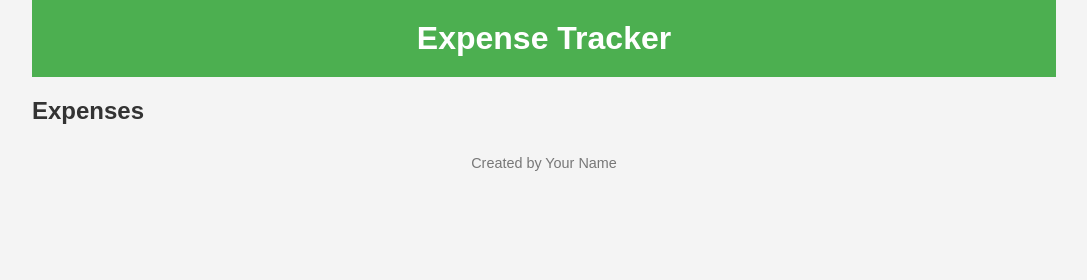
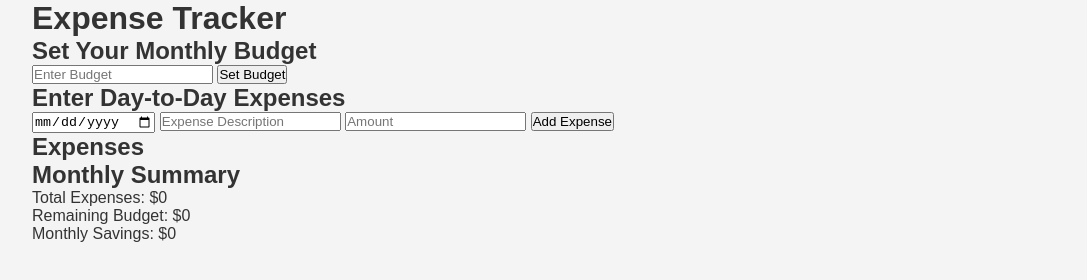
Before and after one commit to Jeysuriya22/aws_project, a website: page public/index.html in a window 1280 px wide. Shown: the whole page, without its empty margins (96-1183 px from the left). Drawn offline with Linux system fonts and the light colour scheme; no server answers.

Commit message:
Update index.html

```diff
--- a/public/index.html
+++ b/public/index.html
@@ -7,19 +7,37 @@
     <link rel="stylesheet" href="styles.css">
 </head>
 <body>
+
     <div class="container">
-        <header>
-            <h1>Expense Tracker</h1>
-        </header>
+        <h1>Expense Tracker</h1>
 
-        <section>
-            <h2>Expenses</h2>
-            <ul id="expense-list"></ul>
-        </section>
+        <!-- Monthly Budget Section -->
+        <div class="budget-section">
+            <h2>Set Your Monthly Budget</h2>
+            <input type="number" id="monthly-budget" placeholder="Enter Budget" />
+            <button onclick="setBudget()">Set Budget</button>
+        </div>
 
-        <footer>
-            <p>Created by Your Name</p>
-        </footer>
+        <!-- Day-to-Day Expense Form -->
+        <div class="expense-form">
+            <h2>Enter Day-to-Day Expenses</h2>
+            <input type="date" id="expense-date" placeholder="Select Date">
+            <input type="text" id="expense-description" placeholder="Expense Description">
+            <input type="number" id="expense-amount" placeholder="Amount">
+            <button onclick="addExpense()">Add Expense</button>
+        </div>
+
+        <!-- Expense List -->
+        <h2>Expenses</h2>
+        <ul id="expense-list"></ul>
+
+        <!-- Summary Section -->
+        <div class="summary">
+            <h2>Monthly Summary</h2>
+            <p>Total Expenses: $<span id="total-expenses">0</span></p>
+            <p>Remaining Budget: $<span id="remaining-budget">0</span></p>
+            <p>Monthly Savings: $<span id="monthly-savings">0</span></p>
+        </div>
     </div>
 
     <script src="app.js"></script>
```
